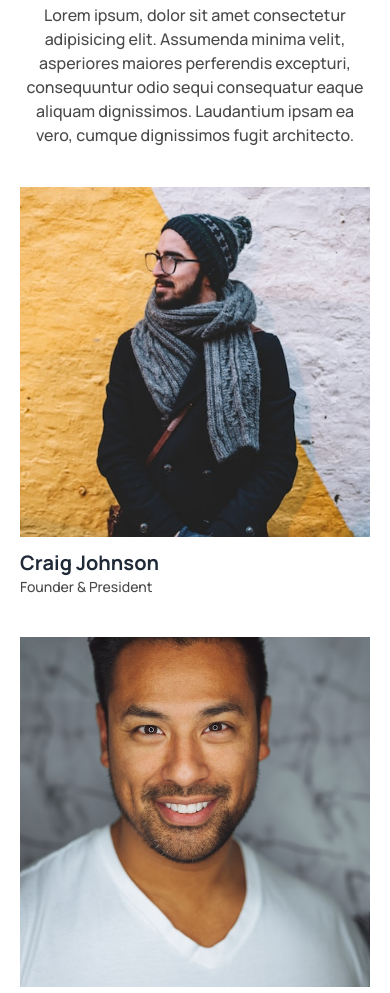
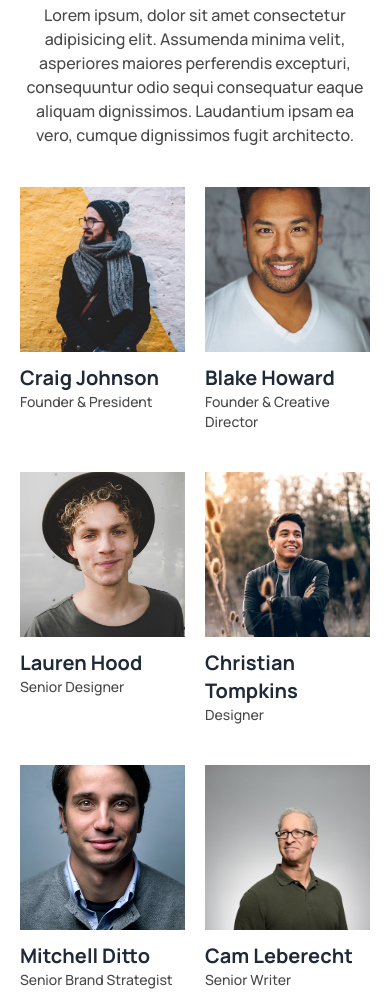
Before and after one commit to FardinMahadi/assignment-3, a plain HTML site: page index.html in a window 390 px wide. Shown: the part 7671-8664 px from the top of the page. Drawn offline with nearby package versions, Linux system fonts and the light colour scheme.

Commit message:
grid layout changed

```diff
--- a/index.html
+++ b/index.html
@@ -550,7 +550,7 @@
         </div>
         <!-- cards -->
         <div
-          class="grid grid-cols-1 sm:grid-cols-2 md:grid-cols-3 lg:grid-cols-4 gap-x-5 gap-y-10 mx-auto sm:w-5/6 px-5 sm:px-0"
+          class="grid grid-cols-2 md:grid-cols-3 lg:grid-cols-4 gap-x-5 gap-y-10 mx-auto sm:w-5/6 px-5 sm:px-0"
         >
           <!-- card 1 -->
           <div class="space-y-3">
```
